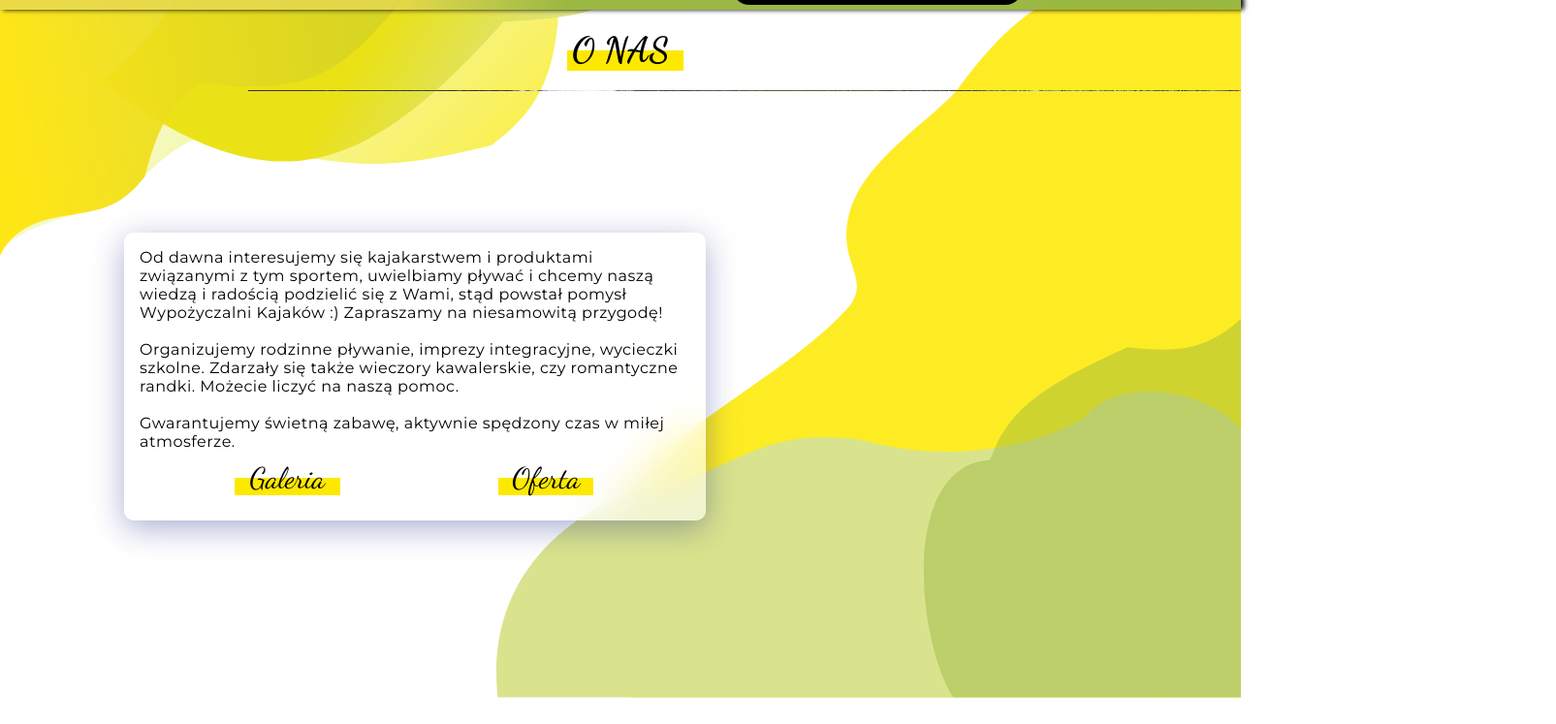
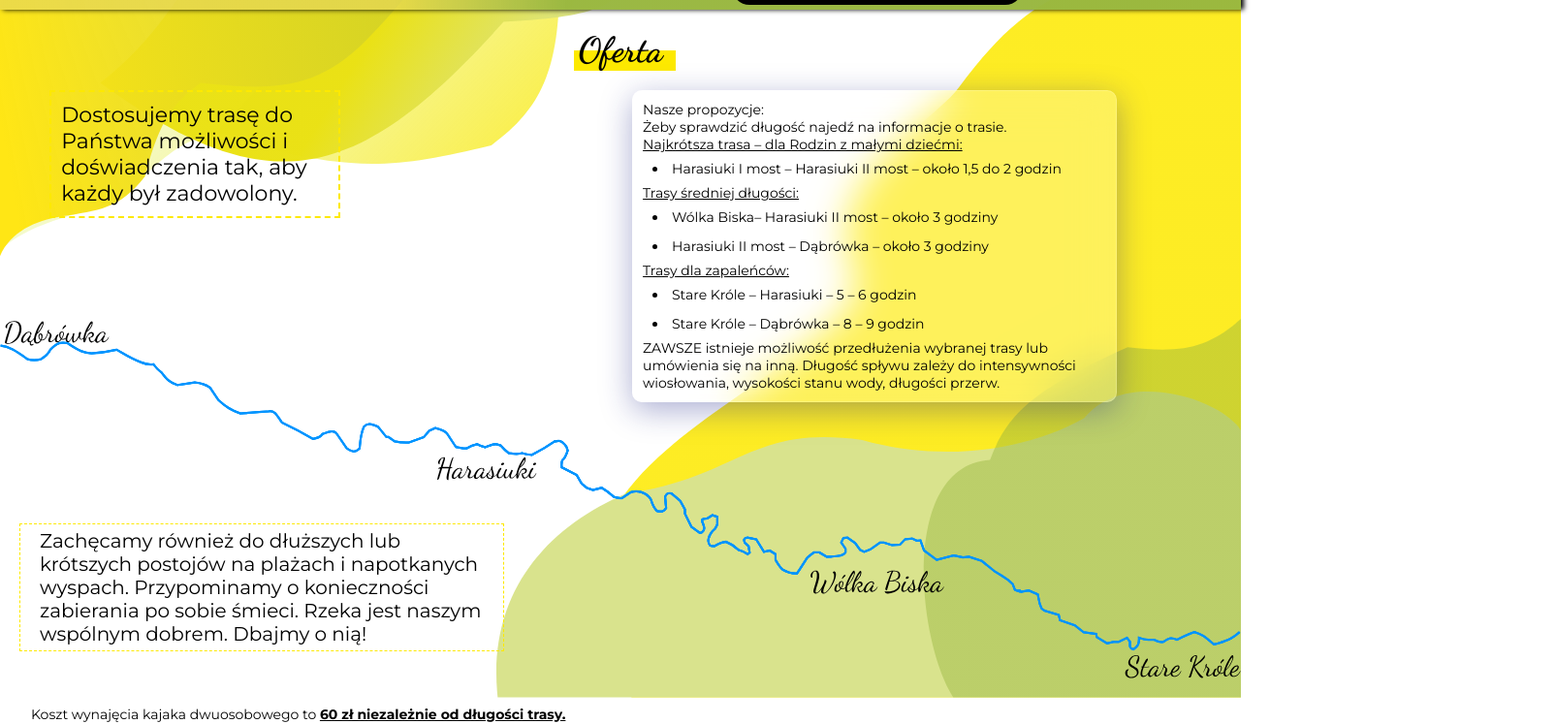
Before and after one commit to m-piekut/kajaki, a React (Create React App) app: page /oferta in a window 1280 px wide. Shown: the part 80-827 px from the top of the page at 97% size, 1605 px wide, since content can reach past the window. Before the commit the page ends 800 px from the top, so only its background shows below. Built offline with nearby package versions, Linux system fonts and the light colour scheme; no server answers.

Commit message:
change price

```diff
--- a/public/index.html
+++ b/public/index.html
@@ -7,15 +7,16 @@
     <meta name="theme-color" content="#000000" />
     <meta
       name="description"
-      content="Organizujemy rodzinne pływanie, imprezy integracyjne, wycieczki szkolne. Zdarzały się także wieczory kawalerskie, czy romantyczne randki z kajakiem w tle. Pływamy po rzekach Tanew i Łada. Różne długości tras: Stare Króle, Wólka Biska, Harasiuki, Sieraków, Dąbrowica, Dąbrówka, Ulanów. Nasze kajaki są nowe i bezpieczne."
+      content="Wypożyczalnia/ spływy kajaków w Harasiukach. Pływamy po Tanwi i Ładzie. Nasze trasy: Stare Króle, Wólka Biska, Łazory, Harasiuki, Sieraków, Dąbrowica, Dąbrówka, Ulanów."
     />
+    <meta name="keywords" content="Harasiuki, wypożyczalnia, kajaków">
     <link rel="manifest" href="%PUBLIC_URL%/manifest.json" />
 
     <link rel="preconnect" href="https://fonts.gstatic.com">
     <link rel="preconnect" href="https://fonts.gstatic.com">
     <link href="https://fonts.googleapis.com/css2?family=Dancing+Script:wght@400;700&family=Montserrat:wght@400;700&display=swap" rel="stylesheet">
 
-    <title>Kajakiem po Tanwi</title>
+    <title>Kajaki Harasiuki- spływ po Tanwi i Ładzie </title>
   </head>
   <body>
     <noscript>You need to enable JavaScript to run this app.</noscript>
--- a/src/App.js
+++ b/src/App.js
@@ -21,25 +21,19 @@ function App() {
     <div className="App">
     <LeftSVG className="backgroundSVG backgroundSVG--left"/>
     <RightSVG className="backgroundSVG backgroundSVG--right"/>
-    <HashRouter>
-
-
+    <BrowserRouter>
     <Header  />
-
       <Switch>
         <Route exact path='/'><Home/></Route>
         <Route  exact path='/aktualnosci'><News c/></Route>
         <Route   path='/aktualnosci/:id'><NewsDetails/></Route>
-         <Route  path='/galeria'><Galery /></Route>
-         <Route  path='/regulamin'><Regulamin /></Route>
-          <Route exact path='/admin'><Admin/></Route>
-          <Route exact path='/kontakt'><Contact/></Route>
-          <Route exact path='/oferta'><Offer/></Route>
-        {/* <Route  path='/contact'><Contact/></Route>  */}
+        <Route  path='/galeria'><Galery /></Route>
+        <Route  path='/regulamin'><Regulamin /></Route>
+        <Route exact path='/admin'><Admin/></Route>
+        <Route  path='/oferta'><Offer/></Route>
+        <Route exact path='/kontakt'><Contact/></Route>
       </Switch>
-
-
-    </HashRouter>
+    </BrowserRouter>
     </div>
   );
 }
--- a/src/Offer.js
+++ b/src/Offer.js
@@ -37,7 +37,7 @@ const Offer = () => {
                 <p className="offer__down">Zachęcamy również do dłuższych lub krótszych postojów na plażach i napotkanych wyspach. Przypominamy o konieczności zabierania po sobie śmieci. Rzeka jest naszym wspólnym dobrem. Dbajmy o nią!</p>
                 <div className="offer__price">
                     <p className="offer__priceText">
-                        Koszt wynajęcia kajaka dwuosobowego to <span>50 zł  niezależnie od długości trasy.</span>
+                        Koszt wynajęcia kajaka dwuosobowego to <span>60 zł  niezależnie od długości trasy.</span>
                         <br/>
                         Istnieje możliwość udostępnienia miejsca na ognisko lub grilla.
                         <br/>
```
Also changed, not shown: sitemap.txt (added), 2 other files (tests, documents, lock files or other folders).
